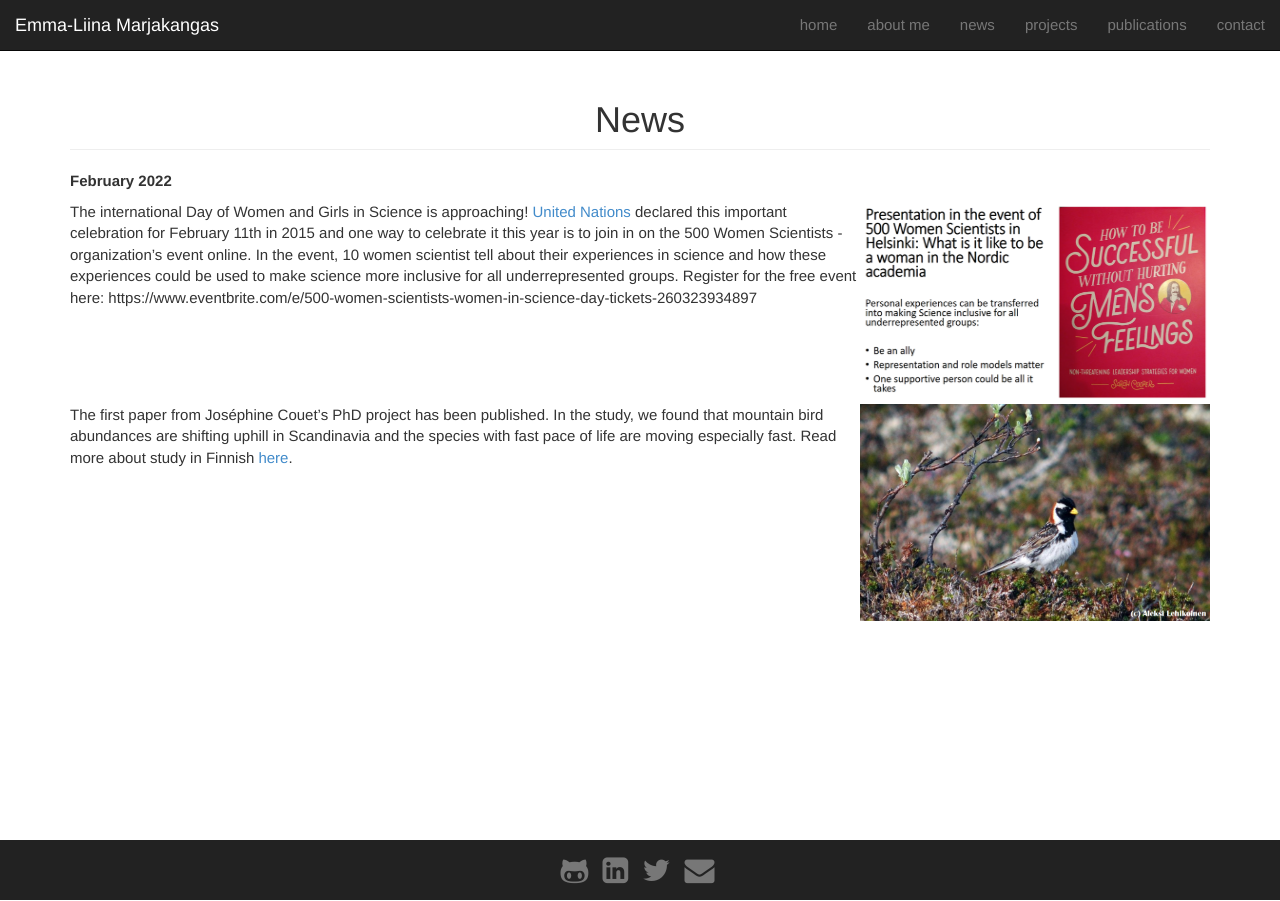
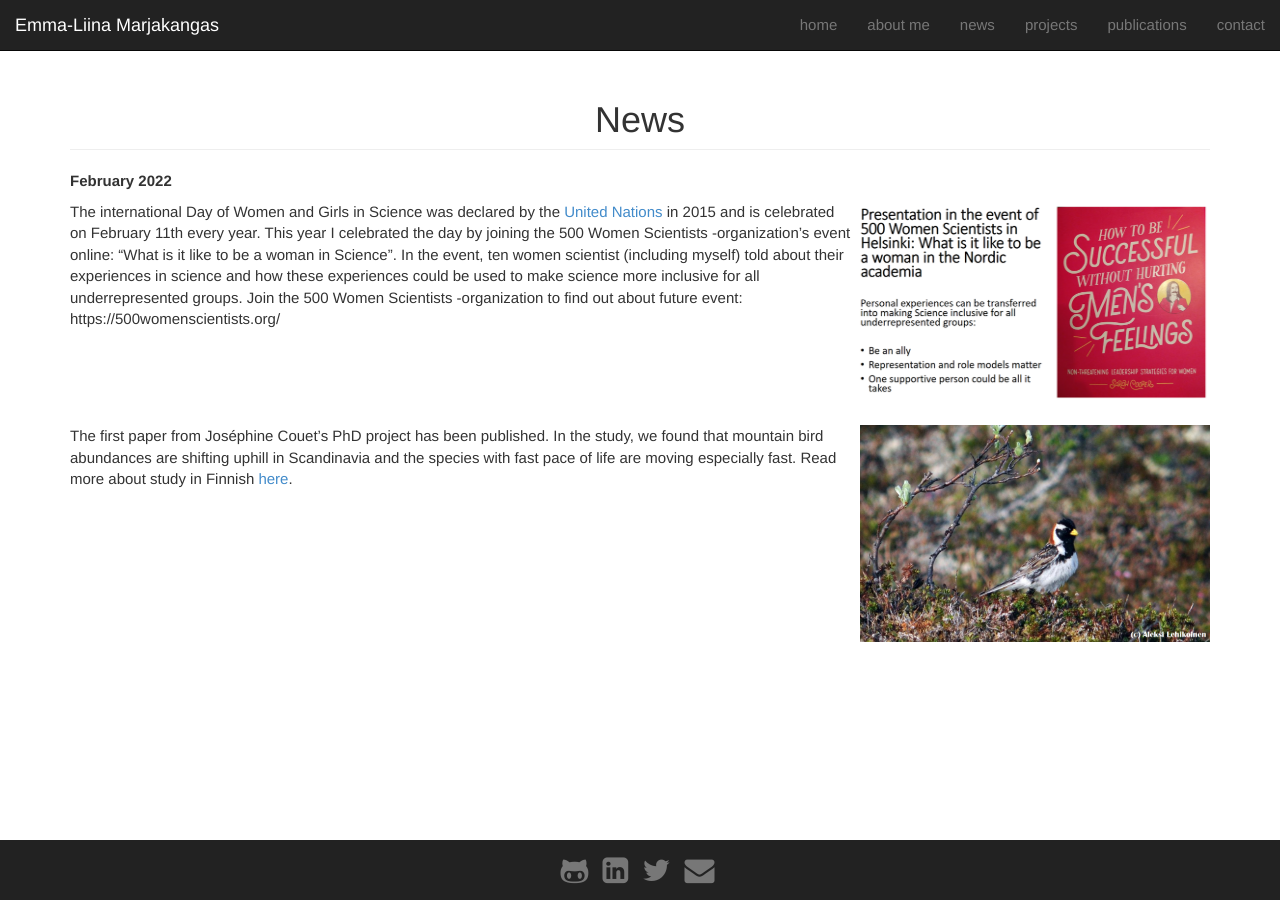
Before and after one commit to emmaliinamarjakangas/emmaliinamarjakangas.github.io, a Jekyll site: the page built from news/index.md, in a window 1280 px wide. Built offline with Jekyll 4.4.1, drawn with Linux system fonts in a browser that asks for light colours; nearby versions of some CDN libraries.

Commit message:
Update index.md

```diff
--- a/news/index.md
+++ b/news/index.md
@@ -8,9 +8,9 @@ group: news
 
 **February 2022**
 
-<img src="/static/img/news_pic_1.png" style="float: right;" height="202px" width="350px" border="50px"/>
+<img src="/static/img/news_pic_1.png" style="float: right;" height="202px" width="355px" border="50px"/>
 
-<p>The international Day of Women and Girls in Science is approaching! [United Nations](https://www.un.org/en/observances/women-and-girls-in-science-day) declared this important celebration for February 11th in 2015 and one way to celebrate it this year is to join in on the 500 Women Scientists -organization's event online. In the event, 10 women scientist tell about their experiences in science and how these experiences could be used to make science more inclusive for all underrepresented groups. Register for the free event here: https://www.eventbrite.com/e/500-women-scientists-women-in-science-day-tickets-260323934897<br>
+<p>The international Day of Women and Girls in Science was declared by the [United Nations](https://www.un.org/en/observances/women-and-girls-in-science-day) in 2015 and is celebrated on February 11th every year. This year I celebrated the day by joining the 500 Women Scientists -organization's event online: "What is it like to be a woman in Science". In the event, ten women scientist (including myself) told about their experiences in science and how these experiences could be used to make science more inclusive for all underrepresented groups. Join the 500 Women Scientists -organization to find out about future event: https://500womenscientists.org/ <br>
 <br>
 <br>
 <br>
```
